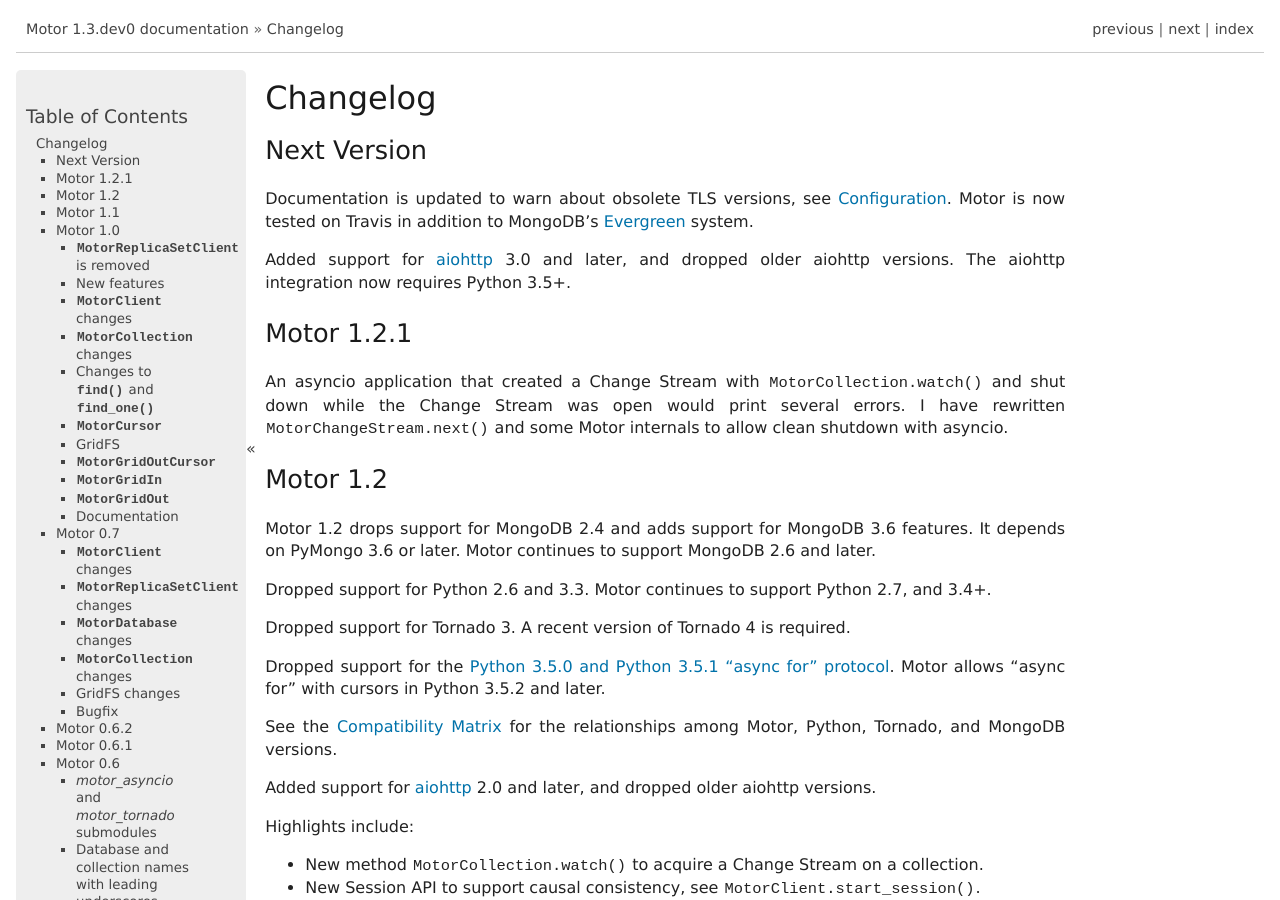
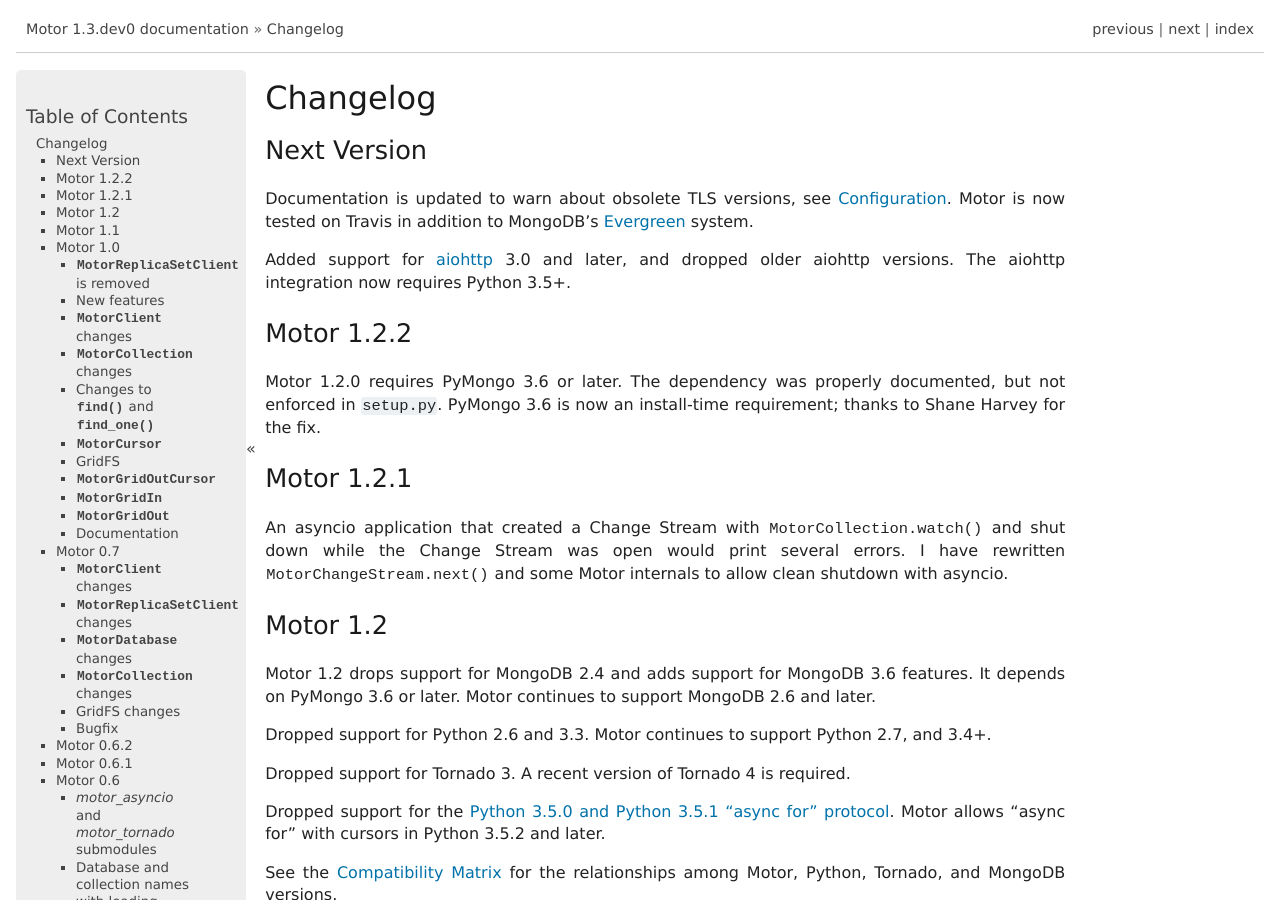
Before and after one commit to mongodb/motor, a Sphinx documentation site: the page built from doc/changelog.rst, in a window 1280 px wide and 900 px high. Built offline with Sphinx 7.4.7, drawn with Linux system fonts in a browser that asks for light colours; pages that are not in the unit, such as notebooks, are missing from menus; the version number is read from the project's files by our own code.

Commit message:
Changelog for 1.2.2

```diff
--- a/doc/changelog.rst
+++ b/doc/changelog.rst
@@ -12,6 +12,13 @@
 
 Added support for `aiohttp`_ 3.0 and later, and dropped older aiohttp versions.
 The aiohttp integration now requires Python 3.5+.
+
+Motor 1.2.2
+-----------
+
+Motor 1.2.0 requires PyMongo 3.6 or later. The dependency was properly
+documented, but not enforced in ``setup.py``. PyMongo 3.6 is now an install-time
+requirement; thanks to Shane Harvey for the fix.
 
 Motor 1.2.1
 -----------
```
